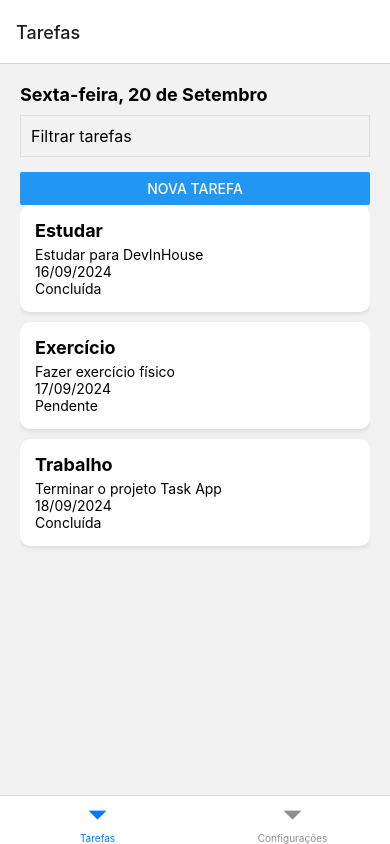
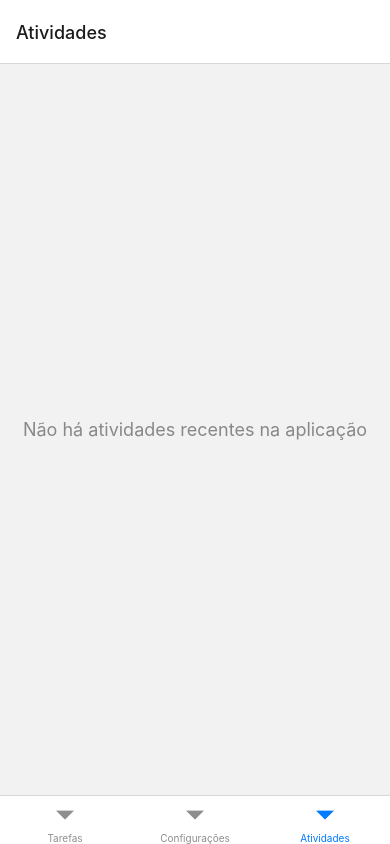
Before and after one commit to DEVinHouse-Clamed-V3/task-app, a React Native app: screen /Atividades in a window 390 px wide. Built offline with nearby package versions, Linux system fonts and the light colour scheme.

Commit message:
Implementado aba de Últimas Atividades com mensagem de atividades recentes

```diff
--- a/App.js
+++ b/App.js
@@ -5,6 +5,7 @@ import { NavigationContainer } from '@react-navigation/native';
 import { createBottomTabNavigator } from '@react-navigation/bottom-tabs';
 import TelaTarefas from './screens/TelaTarefas';
 import TelaConfiguracoes from './screens/TelaConfiguracoes';
+import TelaUltimasAtividades from './screens/TelaUltimasAtividades';
 
 
 const abas = createBottomTabNavigator();
@@ -15,6 +16,7 @@ export default function App() {
       <abas.Navigator>
         <abas.Screen name="Tarefas" component={TelaTarefas} />
         <abas.Screen name="Configurações" component={TelaConfiguracoes} />
+        <abas.Screen name="Atividades" component={TelaUltimasAtividades} />
       </abas.Navigator>
     </NavigationContainer>
   );
--- /dev/null
+++ b/screens/TelaUltimasAtividades.js
@@ -0,0 +1,24 @@
+import React from "react";
+import { View, Text, StyleSheet } from "react-native";
+
+
+export default function TelaUltimasAtividades() {
+    return (
+        <View style={styles.container}>
+            <Text style={styles.textoAtividade}>Não há atividades recentes na aplicação</Text>
+        </View>
+    );
+}
+
+const styles = StyleSheet.create({
+    container: {
+        flex: 1,
+        justifyContent: "center",
+        alignItems: "center",
+        padding: 20,
+    },
+    textoAtividade: {
+        fontSize: 18,
+        color: "#888",
+    },
+});
```
